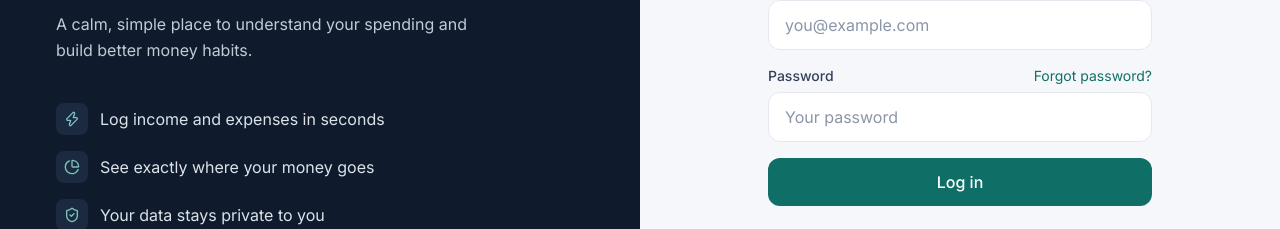
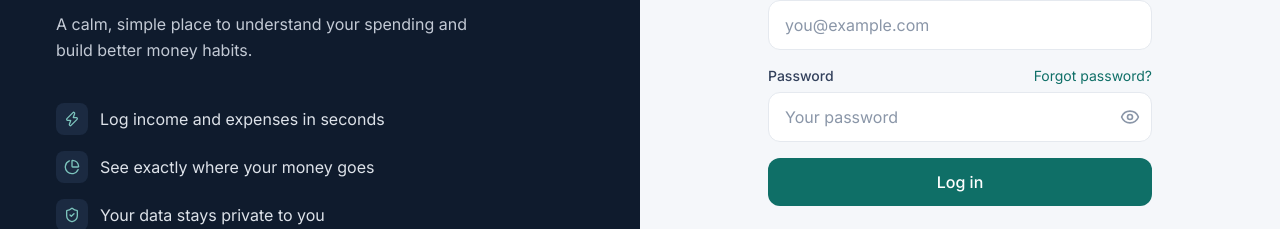
Before and after one commit to Rishikapurbey/Money-Mitra, a React (Vite) app in the folder client/: page /login in a window 1280 px wide. Shown: the part 337-566 px from the top of the page. Built offline with nearby package versions, Linux system fonts and the light colour scheme; no server answers.

Commit message:
Add a show/hide button to password fields

```diff
--- /dev/null
+++ b/client/src/components/PasswordInput.tsx
@@ -0,0 +1,30 @@
+import { useState, type InputHTMLAttributes } from "react";
+import { Eye, EyeOff } from "lucide-react";
+
+interface PasswordInputProps extends Omit<InputHTMLAttributes<HTMLInputElement>, "type"> {
+  // Spacing around the field (e.g. "mt-1.5"); className styles the input itself
+  wrapperClassName?: string;
+}
+
+// A password field with an eye button to show or hide what has been typed
+export default function PasswordInput({ wrapperClassName = "", className = "", ...props }: PasswordInputProps) {
+  const [visible, setVisible] = useState(false);
+
+  return (
+    <div className={`relative ${wrapperClassName}`}>
+      <input {...props} type={visible ? "text" : "password"} className={`${className} pr-11`} />
+      <button
+        type="button"
+        onClick={() => setVisible((v) => !v)}
+        // Keep the cursor in the field so typing can carry on
+        onMouseDown={(e) => e.preventDefault()}
+        aria-label={visible ? "Hide password" : "Show password"}
+        aria-pressed={visible}
+        title={visible ? "Hide password" : "Show password"}
+        className="absolute inset-y-0 right-0 flex items-center px-3 text-ink-400 hover:text-ink-700 rounded-r-xl transition"
+      >
+        {visible ? <EyeOff className="w-5 h-5" /> : <Eye className="w-5 h-5" />}
+      </button>
+    </div>
+  );
+}
--- a/client/src/pages/Login.tsx
+++ b/client/src/pages/Login.tsx
@@ -5,6 +5,7 @@ import { takeReturnTo } from "../lib/returnTo";
 import AuthLayout, { authInputClass } from "../components/AuthLayout";
 import { useSubmit } from "../lib/useSubmit";
 import { useTitle } from "../lib/useTitle";
+import PasswordInput from "../components/PasswordInput";
 
 function Login() {
   useTitle("Log in");
@@ -46,14 +47,14 @@ function Login() {
               Forgot password?
             </Link>
           </span>
-          <input
-            type="password"
+          <PasswordInput
             placeholder="Your password"
             name="password"
             autoComplete="current-password"
             value={password}
             onChange={(e) => setPassword(e.target.value)}
-            className={`${authInputClass} mt-1.5`}
+            className={authInputClass}
+            wrapperClassName="mt-1.5"
             required
           />
         </label>
--- a/client/src/pages/ResetPassword.tsx
+++ b/client/src/pages/ResetPassword.tsx
@@ -5,6 +5,7 @@ import api from "../lib/api";
 import AuthLayout, { authInputClass } from "../components/AuthLayout";
 import { useSubmit } from "../lib/useSubmit";
 import { useTitle } from "../lib/useTitle";
+import PasswordInput from "../components/PasswordInput";
 
 function ResetPassword() {
   useTitle("Reset password");
@@ -71,26 +72,26 @@ function ResetPassword() {
         )}
         <label className="block">
           <span className="text-sm font-medium text-ink-700">New password</span>
-          <input
-            type="password"
+          <PasswordInput
             autoComplete="new-password"
             value={password}
             onChange={(e) => setPassword(e.target.value)}
             minLength={8}
             maxLength={72}
-            className={`${authInputClass} mt-1.5`}
+            className={authInputClass}
+            wrapperClassName="mt-1.5"
             required
           />
           <span className="mt-1 block text-xs text-ink-500">At least 8 characters, with a letter and a number.</span>
         </label>
         <label className="block">
           <span className="text-sm font-medium text-ink-700">Confirm new password</span>
-          <input
-            type="password"
+          <PasswordInput
             autoComplete="new-password"
             value={confirm}
             onChange={(e) => setConfirm(e.target.value)}
-            className={`${authInputClass} mt-1.5`}
+            className={authInputClass}
+            wrapperClassName="mt-1.5"
             required
           />
         </label>
--- a/client/src/pages/Signup.tsx
+++ b/client/src/pages/Signup.tsx
@@ -5,6 +5,7 @@ import { takeReturnTo } from "../lib/returnTo";
 import AuthLayout, { authInputClass } from "../components/AuthLayout";
 import { useSubmit } from "../lib/useSubmit";
 import { useTitle } from "../lib/useTitle";
+import PasswordInput from "../components/PasswordInput";
 
 function Signup() {
   useTitle("Create account");
@@ -60,8 +61,7 @@ function Signup() {
         </label>
         <label className="block">
           <span className="text-sm font-medium text-ink-700">Password</span>
-          <input
-            type="password"
+          <PasswordInput
             placeholder="Create a password"
             name="password"
             autoComplete="new-password"
@@ -69,7 +69,8 @@ function Signup() {
             onChange={(e) => setPassword(e.target.value)}
             minLength={8}
             maxLength={72}
-            className={`${authInputClass} mt-1.5`}
+            className={authInputClass}
+            wrapperClassName="mt-1.5"
             required
           />
           <span className="mt-1 block text-xs text-ink-500">At least 8 characters, with a letter and a number.</span>
--- a/client/src/pages/settings/AccountSections.tsx
+++ b/client/src/pages/settings/AccountSections.tsx
@@ -10,6 +10,7 @@ import { inputClass } from "../../lib/ui";
 import { useToast } from "../../lib/toast";
 import { Panel, SectionHeader, Status } from "./shared";
 import { errorMessage, idle, primaryButton, secondaryButton, useSettings } from "./context";
+import PasswordInput from "../../components/PasswordInput";
 
 function PhotoPanel() {
   const { me, updateMe } = useSettings();
@@ -344,12 +345,12 @@ function EmailPanel() {
           </label>
           <label className="block">
             <span className="text-sm font-medium text-ink-700">Current password</span>
-            <input
-              type="password"
+            <PasswordInput
               autoComplete="current-password"
               value={password}
               onChange={(e) => setPassword(e.target.value)}
-              className={`${inputClass} w-full mt-1.5`}
+              className={`${inputClass} w-full`}
+              wrapperClassName="mt-1.5"
               required
             />
           </label>
@@ -432,25 +433,25 @@ export function SecuritySection() {
         <form onSubmit={savePassword} className="space-y-4">
           <label className="block">
             <span className="text-sm font-medium text-ink-700">Current password</span>
-            <input
-              type="password"
+            <PasswordInput
               autoComplete="current-password"
               value={currentPassword}
               onChange={(e) => setCurrentPassword(e.target.value)}
-              className={`${inputClass} w-full mt-1.5`}
+              className={`${inputClass} w-full`}
+              wrapperClassName="mt-1.5"
               required
             />
           </label>
           <label className="block">
             <span className="text-sm font-medium text-ink-700">New password</span>
-            <input
-              type="password"
+            <PasswordInput
               autoComplete="new-password"
               value={newPassword}
               onChange={(e) => setNewPassword(e.target.value)}
               minLength={8}
               maxLength={72}
-              className={`${inputClass} w-full mt-1.5`}
+              className={`${inputClass} w-full`}
+              wrapperClassName="mt-1.5"
               required
             />
             <span className="mt-1 block text-xs text-ink-500">At least 8 characters, with a letter and a number.</span>
@@ -518,12 +519,12 @@ export function DeleteAccountSection() {
         <form onSubmit={deleteAccount} className="space-y-4">
           <label className="block">
             <span className="text-sm font-medium text-ink-700">Enter your password to confirm</span>
-            <input
-              type="password"
+            <PasswordInput
               autoComplete="current-password"
               value={password}
               onChange={(e) => setPassword(e.target.value)}
-              className={`${inputClass} w-full mt-1.5`}
+              className={`${inputClass} w-full`}
+              wrapperClassName="mt-1.5"
               required
             />
           </label>
```
